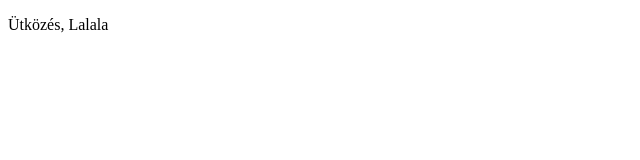
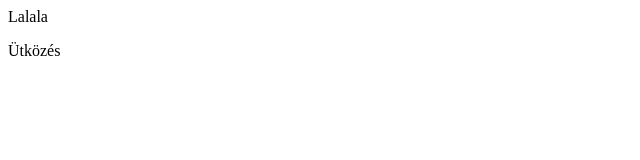
Before and after one commit to fabuandras/webprogramozas_2023_12_08, a plain HTML site: page index.html in a window 1280 px wide. Shown: the whole page, without its empty margins (0-640 px from the left). Drawn offline with Linux system fonts and the light colour scheme.

Commit message:
visszavonas

```diff
--- a/index.html
+++ b/index.html
@@ -9,6 +9,7 @@
     <title>Document</title>
 </head>
 <body>
-    <p>Ütközés, Lalala</p>
+    Lalala
+    <p>Ütközés</p>
 </body>
 </html>
```
